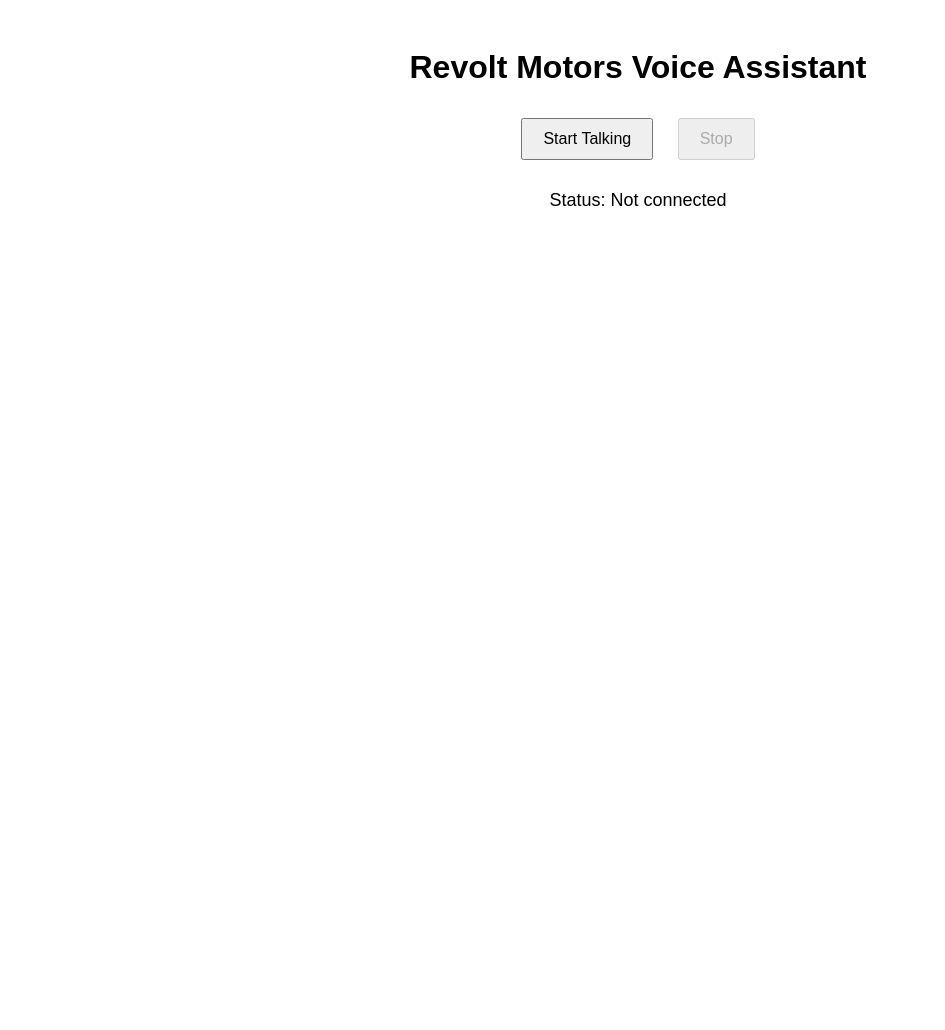
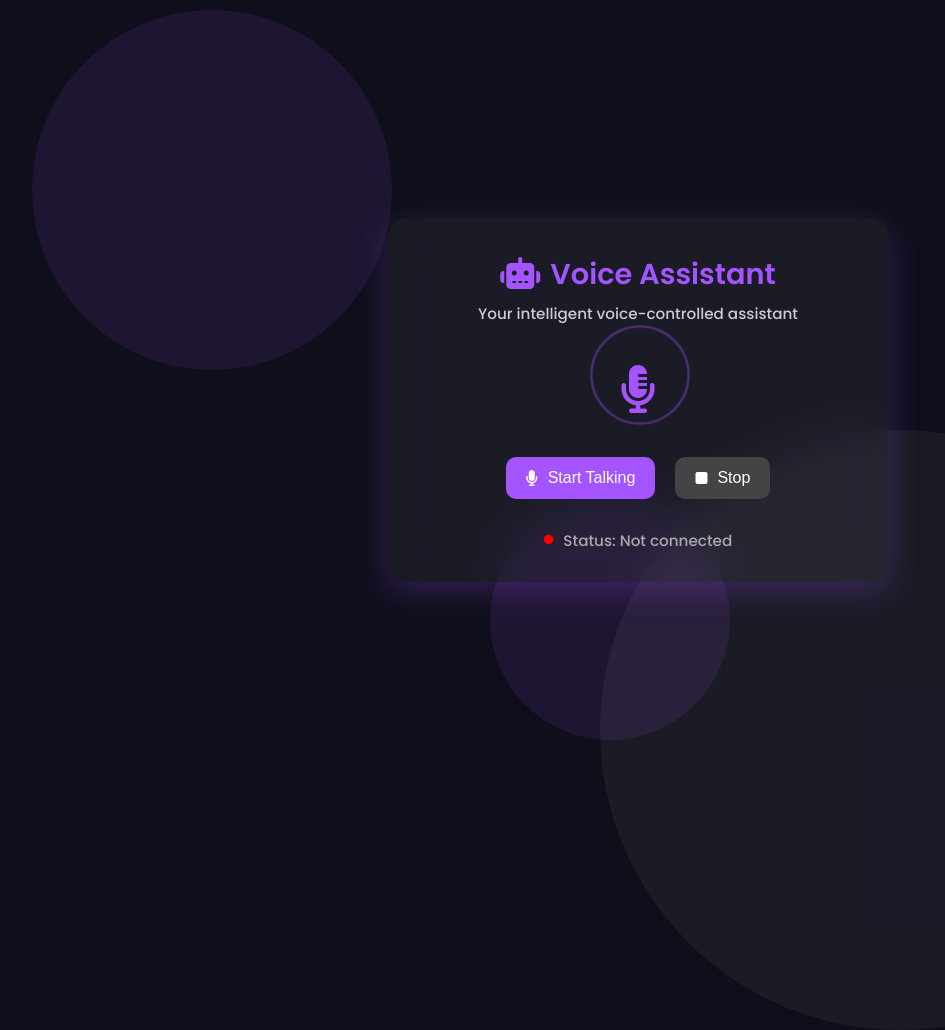
Before and after one commit to wahe7/voice-chat-gemini, a plain HTML site: page frontend/index.html in a window 1280 px wide. Shown: the whole page, without its empty margins (2-947 px from the left). Before the commit the page ends 800 px from the top, so only its background shows below. Drawn offline with Linux system fonts and the light colour scheme.

Commit message:
adding styling

```diff
--- a/frontend/index.html
+++ b/frontend/index.html
@@ -1,18 +1,55 @@
 <!DOCTYPE html>
 <html lang="en">
 <head>
-  <meta charset="UTF-8">
-  <meta name="viewport" content="width=device-width, initial-scale=1.0">
+  <meta charset="UTF-8" />
+  <meta name="viewport" content="width=device-width, initial-scale=1.0"/>
   <title>Revolt Motors Voice Assistant</title>
-  <link rel="stylesheet" href="style.css">
+  <link rel="stylesheet" href="https://cdnjs.cloudflare.com/ajax/libs/font-awesome/6.4.0/css/all.min.css"/>
+  <link href="https://fonts.googleapis.com/css2?family=Poppins:wght@300;500;600;700&display=swap" rel="stylesheet"/>
+  <link rel="stylesheet" href="style.css"/>
 </head>
 <body>
+  <div class="background-animation">
+    <div class="circle violet"></div>
+    <div class="circle"></div>
+    <div class="circle violet"></div>
+  </div>
+
   <div class="container">
-    <h1>Revolt Motors Voice Assistant</h1>
-    <button id="startBtn">Start Talking</button>
-    <button id="stopBtn" disabled>Stop</button>
-    <div id="status">Status: Not connected</div>
+    <header>
+      <div class="logo">
+        <i class="fas fa-robot"></i>
+        <h1><span>Voice Assistant</span></h1>
+      </div>
+      <p class="tagline">Your intelligent voice-controlled assistant</p>
+    </header>
+
+    <main>
+      <div class="assistant-container">
+        <div class="assistant-avatar">
+          <i class="fas fa-microphone-alt"></i>
+          <div class="pulse-ring"></div>
+        </div>
+
+        <div class="controls">
+          <button id="startBtn" class="btn start-btn">
+            <i class="fas fa-microphone"></i>
+            <span>Start Talking</span>
+          </button>
+          <button id="stopBtn" class="btn stop-btn" disabled>
+            <i class="fas fa-stop"></i>
+            <span>Stop</span>
+          </button>
+        </div>
+
+        <div id="status" class="status">
+          <i class="fas fa-circle"></i>
+          <span>Status: Not connected</span>
+        </div>
+      </div>
+    </main>
   </div>
+
   <script src="client.js"></script>
 </body>
 </html>
--- a/frontend/style.css
+++ b/frontend/style.css
@@ -1,14 +1,182 @@
+/* Global Reset */
+* {
+  margin: 0;
+  padding: 0;
+  box-sizing: border-box;
+}
+
+body {
+  font-family: 'Poppins', sans-serif;
+  background-color: #0f0f1b;
+  color: #fff;
+  overflow: hidden;
+  height: 100vh;
+  display: flex;
+  align-items: center;
+  justify-content: center;
+}
+
+/* Background Animation */
+.background-animation .circle {
+  position: absolute;
+  border-radius: 50%;
+  background: rgba(255, 255, 255, 0.05);
+  animation: pulse 10s infinite;
+}
+
+.background-animation .circle.violet {
+  background: rgba(165, 85, 255, 0.1);
+}
+
+.background-animation .circle:nth-child(1) {
+  width: 300px;
+  height: 300px;
+  top: 5%;
+  left: 5%;
+}
+
+.background-animation .circle:nth-child(2) {
+  width: 500px;
+  height: 500px;
+  top: 60%;
+  right: 10%;
+}
+
+.background-animation .circle:nth-child(3) {
+  width: 200px;
+  height: 200px;
+  bottom: 10%;
+  left: 40%;
+}
+
+@keyframes pulse {
+  0%, 100% { transform: scale(1); }
+  50% { transform: scale(1.2); }
+}
+
+/* Container */
 .container {
+  z-index: 2;
+  width: 90%;
+  max-width: 500px;
+  padding: 30px;
+  border-radius: 16px;
+  background: rgba(255, 255, 255, 0.05);
+  backdrop-filter: blur(20px);
+  box-shadow: 0 8px 32px rgba(165, 85, 255, 0.25);
+}
+
+/* Header */
+header {
   text-align: center;
-  padding: 20px;
-  font-family: Arial, sans-serif;
+  margin-bottom: 30px;
 }
-button {
-  padding: 10px 20px;
-  margin: 10px;
-  font-size: 16px;
+
+.logo {
+  display: flex;
+  align-items: center;
+  justify-content: center;
+  gap: 10px;
 }
-#status {
-  margin-top: 20px;
-  font-size: 18px;
+
+.logo i {
+  font-size: 2rem;
+  color: #a555ff;
 }
+
+.logo h1 span {
+  font-size: 1.8rem;
+  font-weight: 600;
+  color: #a555ff;
+}
+
+.tagline {
+  color: #ccc;
+  font-size: 0.95rem;
+  margin-top: 5px;
+}
+
+/* Assistant Container */
+.assistant-container {
+  display: flex;
+  flex-direction: column;
+  align-items: center;
+  gap: 30px;
+}
+
+/* Avatar */
+.assistant-avatar {
+  position: relative;
+  font-size: 3rem;
+  color: #a555ff;
+}
+
+.pulse-ring {
+  position: absolute;
+  top: -20px;
+  left: -20px;
+  width: 80px;
+  height: 80px;
+  border: 2px solid #a555ff;
+  border-radius: 50%;
+  animation: ringPulse 1.5s infinite ease-out;
+  z-index: -1;
+}
+
+@keyframes ringPulse {
+  0% {
+    transform: scale(1);
+    opacity: 0.7;
+  }
+  100% {
+    transform: scale(1.5);
+    opacity: 0;
+  }
+}
+
+/* Buttons */
+.controls {
+  display: flex;
+  gap: 20px;
+}
+
+.btn {
+  padding: 12px 20px;
+  border: none;
+  border-radius: 10px;
+  font-weight: 500;
+  cursor: pointer;
+  font-size: 1rem;
+  display: flex;
+  align-items: center;
+  gap: 10px;
+  transition: 0.3s;
+}
+
+.start-btn {
+  background: #a555ff;
+  color: #fff;
+}
+
+.stop-btn {
+  background: #444;
+  color: #fff;
+}
+
+.btn:hover {
+  transform: translateY(-2px);
+  box-shadow: 0 4px 12px rgba(165, 85, 255, 0.4);
+}
+
+/* Status */
+.status {
+  display: flex;
+  align-items: center;
+  gap: 10px;
+  font-size: 0.95rem;
+  color: #aaa;
+}
+.status i {
+  font-size: 0.6rem;
+  color: red;
+}
```
